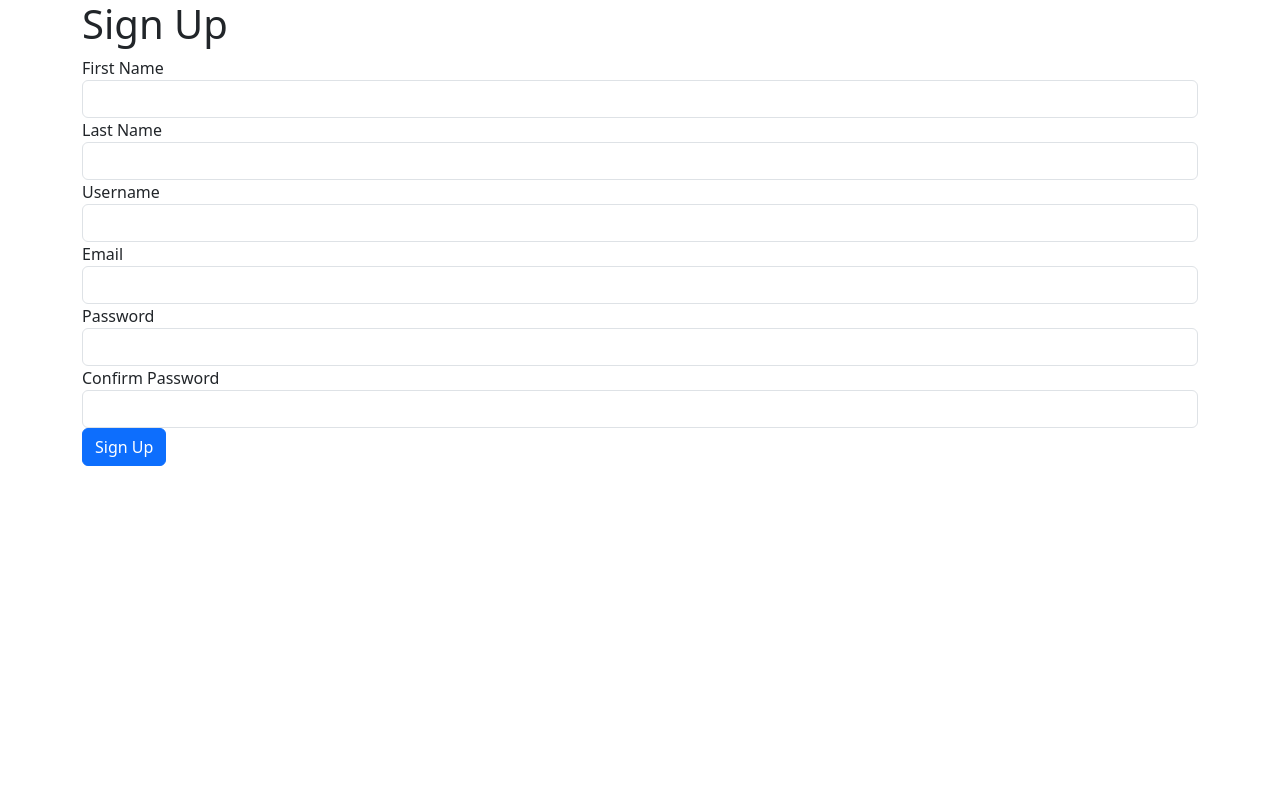
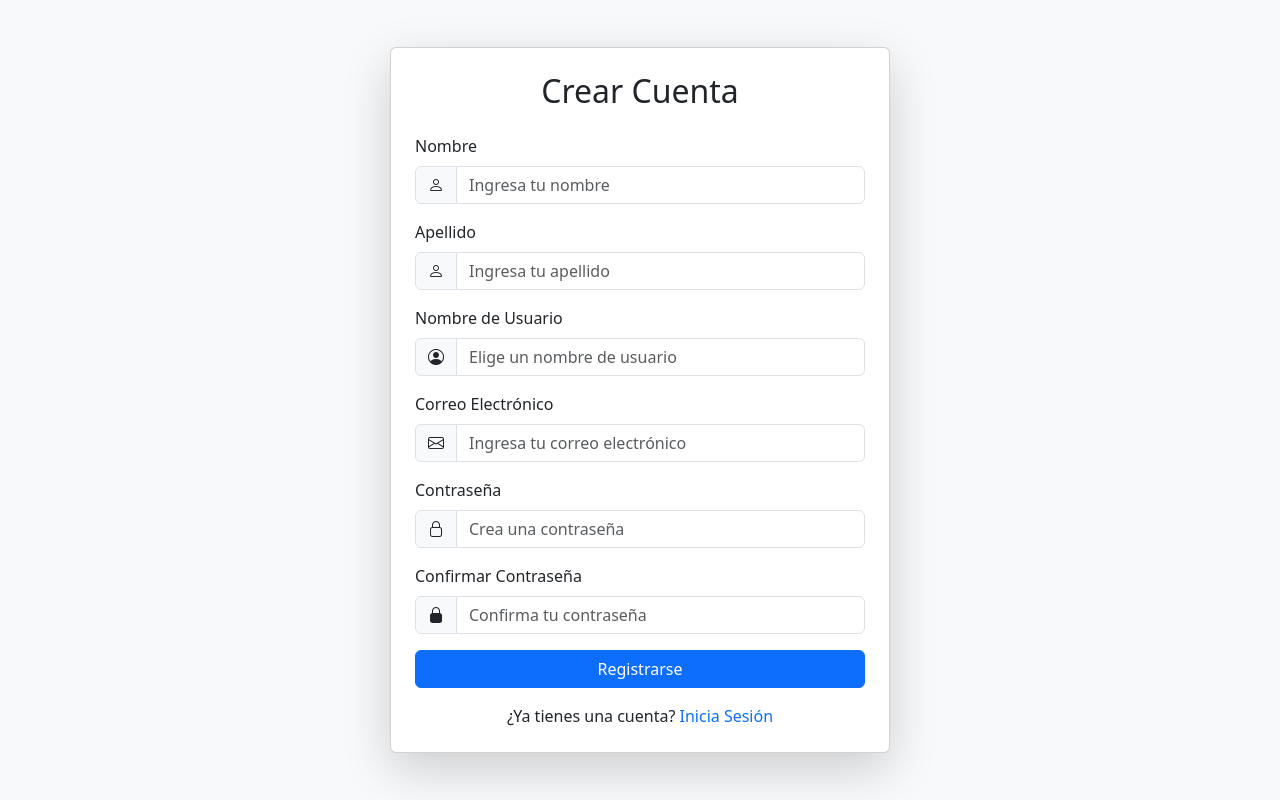
Before and after one commit to ph22012/PFINAL_TPI, a Django app: page /clientes/signup/ in a window 1280 px wide. Run offline with Django 5.2, Linux system fonts and the light colour scheme; some libraries are stand-ins or nearby versions.

Commit message:
update login, signup, profile de clientes

```diff
--- a/customers/templates/usuarios/signup.html
+++ b/customers/templates/usuarios/signup.html
@@ -3,44 +3,87 @@
 <head>
     <meta charset="UTF-8">
     <meta name="viewport" content="width=device-width, initial-scale=1.0">
-    <link
-      href="https://cdn.jsdelivr.net/npm/bootstrap@5.3.0/dist/css/bootstrap.min.css"
-      rel="stylesheet"
-    />
-    <title>Sign Up</title>
+    <link href="https://cdn.jsdelivr.net/npm/bootstrap@5.3.0/dist/css/bootstrap.min.css" rel="stylesheet">
+    <link href="https://cdn.jsdelivr.net/npm/bootstrap-icons/font/bootstrap-icons.css" rel="stylesheet">
+    <title>Registro</title>
 </head>
-<body>
-    <div class="container">
-        <h1>Sign Up</h1>
-        <form action="{% url 'signup' %}" method="post">
+<body class="bg-light">
+    <div class="container d-flex align-items-center justify-content-center vh-100">
+        <div class="card shadow-lg p-4" style="width: 100%; max-width: 500px;">
+            <h2 class="text-center mb-4">Crear Cuenta</h2>
+
+            <!-- Mensaje de error -->
+            {% if form.errors %}
+            <div class="alert alert-danger">
+                <strong>Error:</strong> Por favor revisa los campos ingresados.
+            </div>
+            {% endif %}
+
+            <!-- Formulario de registro -->
+            <form action="{% url 'signup' %}" method="post" novalidate>
                 {% csrf_token %}
-            <div class="form-group"">
-                <label for="firstName">First Name</label>
-                <input type="text" name="firstName" class="form-control" id="firstName" required>
+                <div class="mb-3">
+                    <label for="firstName" class="form-label">Nombre</label>
+                    <div class="input-group">
+                        <span class="input-group-text">
+                            <i class="bi bi-person"></i>
+                        </span>
+                        <input type="text" name="firstName" id="firstName" class="form-control" placeholder="Ingresa tu nombre" required>
                     </div>
-            <div class="form-group">
-                <label for="lastName">Last Name</label>
-                <input type="text" name="lastName" class="form-control" id="lastName" required>
                 </div>
-            <div class="form-group">
-                <label for="username">Username</label>
-                <input type="text" name="username" class="form-control" id="username" required>
+                <div class="mb-3">
+                    <label for="lastName" class="form-label">Apellido</label>
+                    <div class="input-group">
+                        <span class="input-group-text">
+                            <i class="bi bi-person"></i>
+                        </span>
+                        <input type="text" name="lastName" id="lastName" class="form-control" placeholder="Ingresa tu apellido" required>
                     </div>
-            <div class="form-group">
-                <label for="email">Email</label>
-                <input type="email" name="email" class="form-control" id="email" required>
                 </div>
-            <div class="form-group">
-                <label for="password">Password</label>
-                <input type="password" name="password" class="form-control" id="password" required>
+                <div class="mb-3">
+                    <label for="username" class="form-label">Nombre de Usuario</label>
+                    <div class="input-group">
+                        <span class="input-group-text">
+                            <i class="bi bi-person-circle"></i>
+                        </span>
+                        <input type="text" name="username" id="username" class="form-control" placeholder="Elige un nombre de usuario" required>
                     </div>
-            <div class="form-group">
-                <label for="password2">Confirm Password</label>
-                <input type="password" name="password2" class="form-control" id="password2" required>
                 </div>
-            <button type="submit" class="btn btn-primary">Sign Up</button>
+                <div class="mb-3">
+                    <label for="email" class="form-label">Correo Electrónico</label>
+                    <div class="input-group">
+                        <span class="input-group-text">
+                            <i class="bi bi-envelope"></i>
+                        </span>
+                        <input type="email" name="email" id="email" class="form-control" placeholder="Ingresa tu correo electrónico" required>
+                    </div>
+                </div>
+                <div class="mb-3">
+                    <label for="password" class="form-label">Contraseña</label>
+                    <div class="input-group">
+                        <span class="input-group-text">
+                            <i class="bi bi-lock"></i>
+                        </span>
+                        <input type="password" name="password" id="password" class="form-control" placeholder="Crea una contraseña" required>
+                    </div>
+                </div>
+                <div class="mb-3">
+                    <label for="password2" class="form-label">Confirmar Contraseña</label>
+                    <div class="input-group">
+                        <span class="input-group-text">
+                            <i class="bi bi-lock-fill"></i>
+                        </span>
+                        <input type="password" name="password2" id="password2" class="form-control" placeholder="Confirma tu contraseña" required>
+                    </div>
+                </div>
+                <div class="d-grid">
+                    <button type="submit" class="btn btn-primary btn-block">Registrarse</button>
+                </div>
+                <div class="mt-3 text-center">
+                    <span>¿Ya tienes una cuenta? <a href="{% url 'login' %}" class="text-decoration-none">Inicia Sesión</a></span>
+                </div>
             </form>
         </div>
-
+    </div>
 </body>
 </html>
--- a/customers/urls.py
+++ b/customers/urls.py
@@ -6,4 +6,5 @@ urlpatterns = [
     path('login/', views.login, name='login'),
     path('profile/', views.profile, name='profile'),
     path('principal/', views.principal, name='principal'),
+    path('logout/', views.logout, name='logout'),
 ]
--- a/customers/views.py
+++ b/customers/views.py
@@ -51,3 +51,6 @@ def profile(request):
 
 def principal(request):
     return render(request, 'principalView.html')
+
+def logout(request):
+    return redirect('login')
```
Also changed, not shown: customers/templates/usuarios/login.html (+43 -18 lines), customers/templates/usuarios/profile.html (+40 -15 lines). Lines whose indentation alone changed are shown as unchanged.
